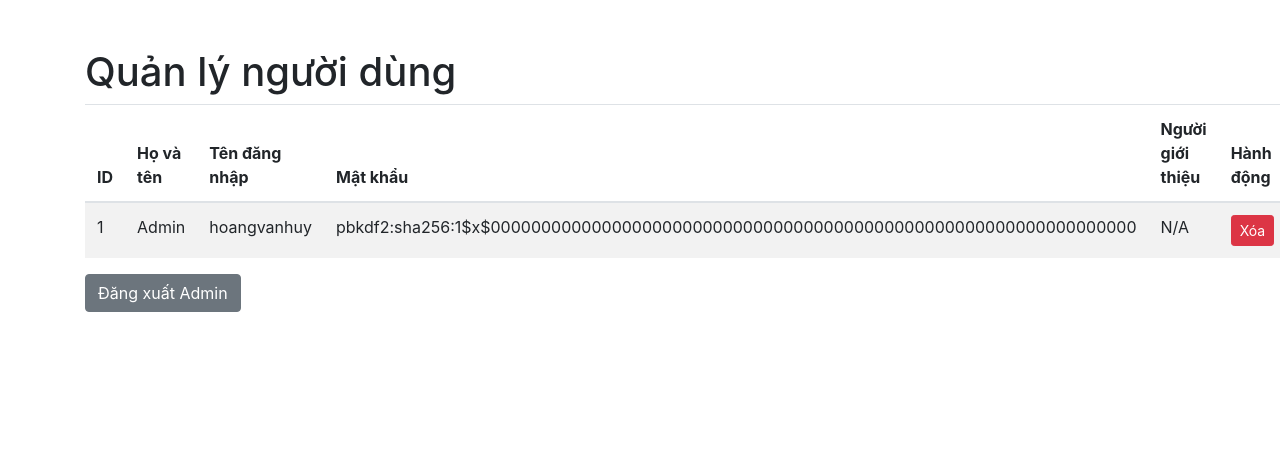
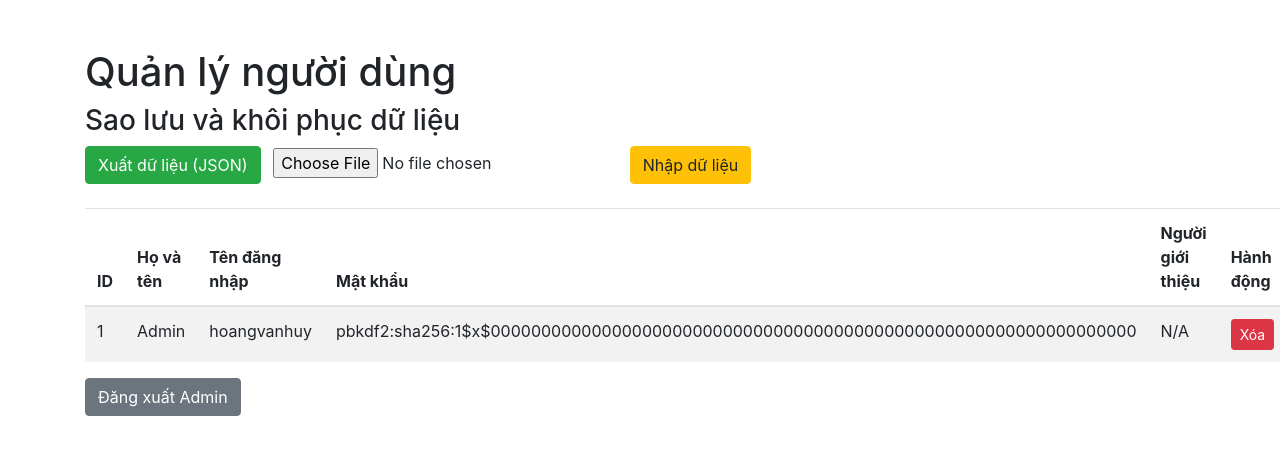
Before and after one commit to shopaccrandom/web2, a Flask app: page /hoangvanhuy in a window 1280 px wide. Shown: the top 455 px of the page. Run offline with Flask 3, Linux system fonts and the light colour scheme; a user stored in the database is signed in; some libraries are stand-ins or nearby versions.

Commit message:
Add files via upload

```diff
--- a/app.py
+++ b/app.py
@@ -1,5 +1,6 @@
 import os
-from flask import Flask, render_template, request, redirect, url_for, flash, session
+import json
+from flask import Flask, render_template, request, redirect, url_for, flash, session, Response
 from flask_sqlalchemy import SQLAlchemy
 from flask_login import LoginManager, UserMixin, login_user, logout_user, login_required, current_user
 from werkzeug.security import generate_password_hash, check_password_hash
@@ -121,3 +122,51 @@ def delete_user(user_id):
 def admin_logout():
     session.pop('admin', None)
     return redirect(url_for('admin'))
+
+@app.route('/export_data')
+def export_data():
+    if not session.get('admin'):
+        flash('Access denied!')
+        return redirect(url_for('admin'))
+    users = User.query.all()
+    data = []
+    for user in users:
+        data.append({
+            'id': user.id,
+            'name': user.name,
+            'username': user.username,
+            'password': user.password,  # hashed
+            'referral': user.referral
+        })
+    json_data = json.dumps(data, indent=4, ensure_ascii=False)
+    response = Response(json_data, mimetype='application/json')
+    response.headers['Content-Disposition'] = 'attachment; filename=users_backup.json'
+    return response
+
+@app.route('/import_data', methods=['POST'])
+def import_data():
+    if not session.get('admin'):
+        flash('Access denied!')
+        return redirect(url_for('admin'))
+    file = request.files.get('file')
+    if not file:
+        flash('No file selected!')
+        return redirect(url_for('admin'))
+    try:
+        data = json.load(file)
+        for item in data:
+            # Check if user exists
+            existing = User.query.filter_by(username=item['username']).first()
+            if not existing:
+                new_user = User(
+                    name=item['name'],
+                    username=item['username'],
+                    password=item['password'],  # assume hashed
+                    referral=item.get('referral')
+                )
+                db.session.add(new_user)
+        db.session.commit()
+        flash('Data imported successfully!')
+    except Exception as e:
+        flash(f'Import failed: {str(e)}')
+    return redirect(url_for('admin'))
--- a/templates/admin.html
+++ b/templates/admin.html
@@ -9,6 +9,17 @@
 <body>
     <div class="container mt-5">
         <h1>Quản lý người dùng</h1>
+
+        <!-- Data Management -->
+        <div class="mb-4">
+            <h3>Sao lưu và khôi phục dữ liệu</h3>
+            <a href="{{ url_for('export_data') }}" class="btn btn-success mr-2">Xuất dữ liệu (JSON)</a>
+            <form method="POST" action="{{ url_for('import_data') }}" enctype="multipart/form-data" style="display:inline;">
+                <input type="file" name="file" accept=".json" required class="form-control-file d-inline mr-2" style="width: auto;">
+                <button type="submit" class="btn btn-warning" onclick="return confirm('Bạn có chắc muốn nhập dữ liệu?')">Nhập dữ liệu</button>
+            </form>
+        </div>
+
         <table class="table table-striped">
             <thead>
                 <tr>
```
